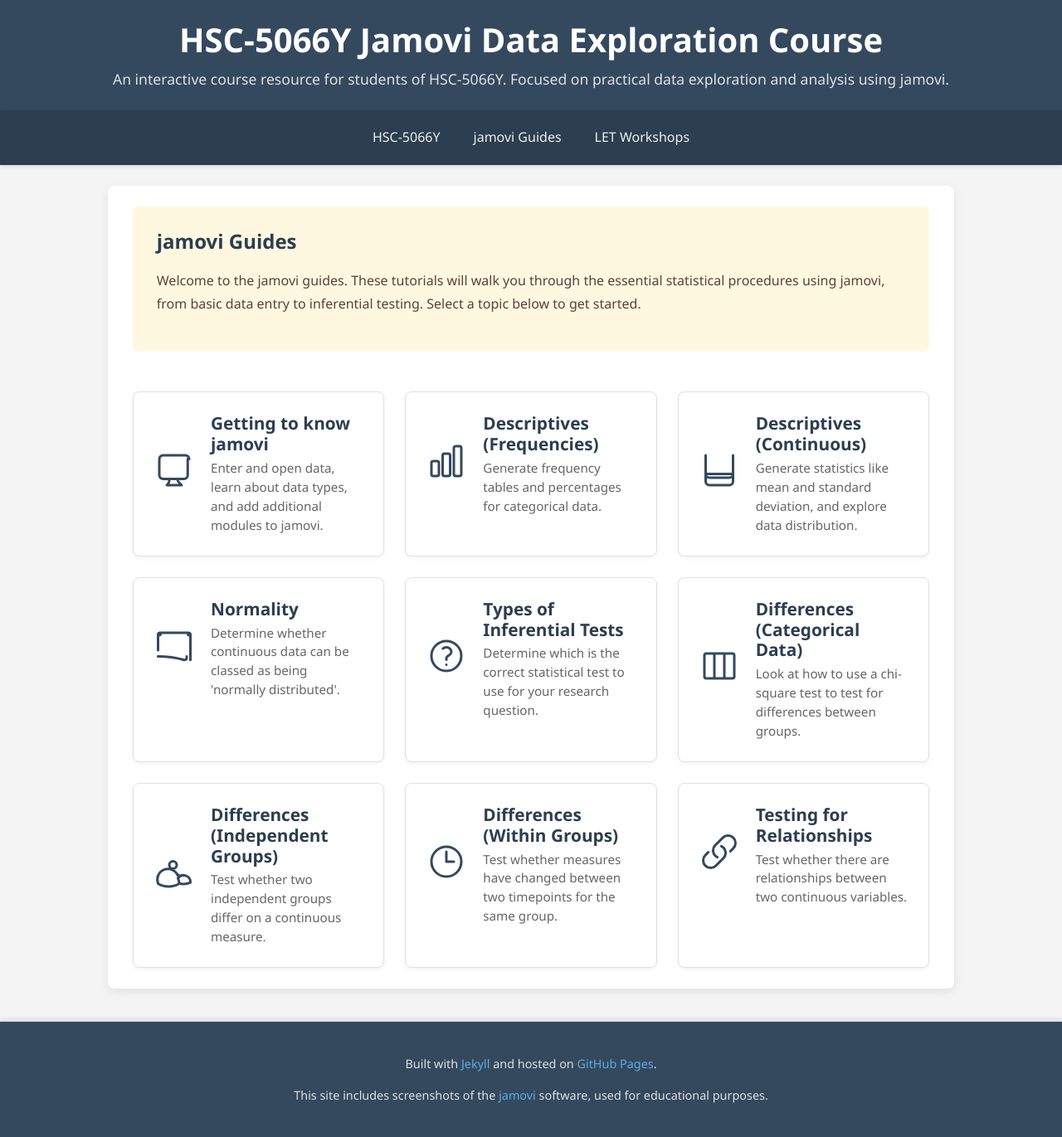
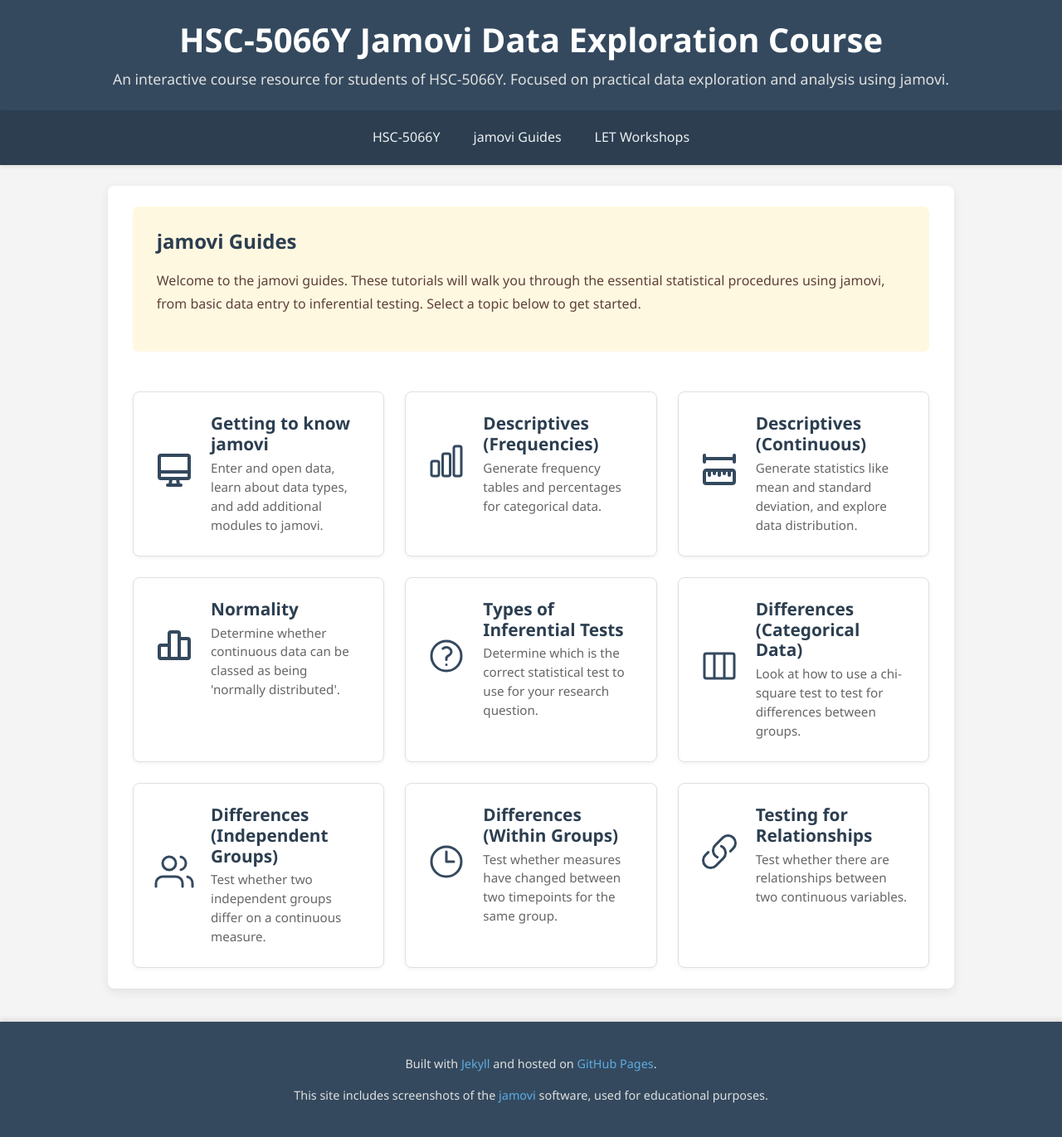
Before and after one commit to probe973/hsc-5066y, a Jekyll site: the page built from jamovi/index.md, in a window 1280 px wide. Shown: the whole page at 83% size. Built offline with Jekyll 4.4.1, drawn with Linux system fonts in a browser that asks for light colours.

Commit message:
Replace SVG icons in jamovi index page

```diff
--- a/jamovi/index.md
+++ b/jamovi/index.md
@@ -15,7 +15,7 @@
     <a href="{{ "/jamovi/getting-started/" | relative_url }}" class="card">
         <div class="card-content">
             <div class="card-icon">
-                <svg xmlns="http://www.w3.org/2000/svg" fill="none" viewBox="0 0 24 24" stroke-width="1.5" stroke="currentColor"><path stroke-linecap="round" stroke-linejoin="round" d="M9 17.25v1.007a3 3 0 0 1-.879 2.122L7.5 21h9l-1.621-1.621A3 3 0 0 1 14.121 18.257V17.25m6-12V15a2.25 2.25 0 0 1-2.25 2.25H5.25A2.25 2.25 0 0 1 3 15V5.25A2.25 2.25 0 0 1 5.25 3h13.5A2.25 2.25 0 0 1 21 5.25Z" /></svg>
+                <svg xmlns="http://www.w3.org/2000/svg" width="24" height="24" viewBox="0 0 24 24" fill="none" stroke="currentColor" stroke-width="2" stroke-linecap="round" stroke-linejoin="round" class="icon icon-tabler icons-tabler-outline icon-tabler-device-imac"><path stroke="none" d="M0 0h24v24H0z" fill="none"/><path d="M3 4a1 1 0 0 1 1 -1h16a1 1 0 0 1 1 1v12a1 1 0 0 1 -1 1h-16a1 1 0 0 1 -1 -1v-12z" /><path d="M3 13h18" /><path d="M8 21h8" /><path d="M10 17l-.5 4" /><path d="M14 17l.5 4" /></svg>
             </div>
             <div class="card-text">
                 <h3>Getting to know jamovi</h3>
@@ -43,7 +43,7 @@
     <a href="{{ "/jamovi/descriptives-continuous/" | relative_url }}" class="card">
         <div class="card-content">
             <div class="card-icon">
-                <svg xmlns="http://www.w3.org/2000/svg" fill="none" viewBox="0 0 24 24" stroke-width="1.5" stroke="currentColor"><path stroke-linecap="round" stroke-linejoin="round" d="M3.75 3v11.25A2.25 2.25 0 0 0 6 16.5h12A2.25 2.25 0 0 0 20.25 14.25V3M3.75 14.25v4.5A2.25 2.25 0 0 0 6 21h12a2.25 2.25 0 0 0 2.25-2.25v-4.5m-16.5 0h16.5" /></svg>
+                <svg xmlns="http://www.w3.org/2000/svg" width="24" height="24" viewBox="0 0 24 24" fill="none" stroke="currentColor" stroke-width="2" stroke-linecap="round" stroke-linejoin="round" class="icon icon-tabler icons-tabler-outline icon-tabler-ruler-measure"><path stroke="none" d="M0 0h24v24H0z" fill="none"/><path d="M19.875 12c.621 0 1.125 .512 1.125 1.143v5.714c0 .631 -.504 1.143 -1.125 1.143h-15.875a1 1 0 0 1 -1 -1v-5.857c0 -.631 .504 -1.143 1.125 -1.143h15.75z" /><path d="M9 12v2" /><path d="M6 12v3" /><path d="M12 12v3" /><path d="M18 12v3" /><path d="M15 12v2" /><path d="M3 3v4" /><path d="M3 5h18" /><path d="M21 3v4" /></svg>
             </div>
             <div class="card-text">
                 <h3>Descriptives (Continuous)</h3>
@@ -57,7 +57,7 @@
     <a href="{{ "/jamovi/normality/" | relative_url }}" class="card">
         <div class="card-content">
             <div class="card-icon">
-                <svg xmlns="http://www.w3.org/2000/svg" fill="none" viewBox="0 0 24 24" stroke-width="1.5" stroke="currentColor"><path stroke-linecap="round" stroke-linejoin="round" d="M2.25 18.75a60.07 60.07 0 0 1 15.797 2.101c.727.198 1.453-.342 1.453-1.096V18.75M3.75 4.5v.75A.75.75 0 0 1 3 6h-.75m0 0v-.375c0-.621.504-1.125 1.125-1.125H20.25M2.25 6v9m18-10.5v.75c0 .414.336.75.75.75h.75m-1.5-1.5h.375c.621 0 1.125.504 1.125 1.125v15.25" /></svg>
+                <svg xmlns="http://www.w3.org/2000/svg" width="24" height="24" viewBox="0 0 24 24" fill="none" stroke="currentColor" stroke-width="2" stroke-linecap="round" stroke-linejoin="round" class="icon icon-tabler icons-tabler-outline icon-tabler-chart-bar"><path stroke="none" d="M0 0h24v24H0z" fill="none"/><path d="M3 13a1 1 0 0 1 1 -1h4a1 1 0 0 1 1 1v6a1 1 0 0 1 -1 1h-4a1 1 0 0 1 -1 -1z" /><path d="M15 9a1 1 0 0 1 1 -1h4a1 1 0 0 1 1 1v10a1 1 0 0 1 -1 1h-4a1 1 0 0 1 -1 -1z" /><path d="M9 5a1 1 0 0 1 1 -1h4a1 1 0 0 1 1 1v14a1 1 0 0 1 -1 1h-4a1 1 0 0 1 -1 -1z" /><path d="M4 20h14" /></svg>
             </div>
             <div class="card-text">
                 <h3>Normality</h3>
@@ -99,7 +99,7 @@
     <a href="{{ "/jamovi/independent-t-test/" | relative_url }}" class="card">
         <div class="card-content">
             <div class="card-icon">
-                <svg xmlns="http://www.w3.org/2000/svg" fill="none" viewBox="0 0 24 24" stroke-width="1.5" stroke="currentColor"><path stroke-linecap="round" stroke-linejoin="round" d="M15 19.128a9.38 9.38 0 0 0 2.625.372 9.337 9.337 0 0 0 4.121-.952 4.125 4.125 0 0 0-7.53-2.493M15 19.128v-.003c0-1.113-.285-2.16-.786-3.07M15 19.128v.106A12.318 12.318 0 0 1 8.624 21c-2.331 0-4.512-.645-6.374-1.766l-.001-.109a6.375 6.375 0 0 1 11.964-4.67c.12-.143.25-.284.383-.427M9 8a2.25 2.25 0 1 1 4.5 0 2.25 2.25 0 0 1-4.5 0Z" /></svg>
+                <svg xmlns="http://www.w3.org/2000/svg" width="24" height="24" viewBox="0 0 24 24" fill="none" stroke="currentColor" stroke-width="1.5" stroke-linecap="round" stroke-linejoin="round" class="feather feather-users"><path d="M17 21v-2a4 4 0 0 0-4-4H5a4 4 0 0 0-4 4v2"></path><circle cx="9" cy="7" r="4"></circle><path d="M23 21v-2a4 4 0 0 0-3-3.87"></path><path d="M16 3.13a4 4 0 0 1 0 7.75"></path></svg>
             </div>
             <div class="card-text">
                 <h3>Differences (Independent Groups)</h3>
```
